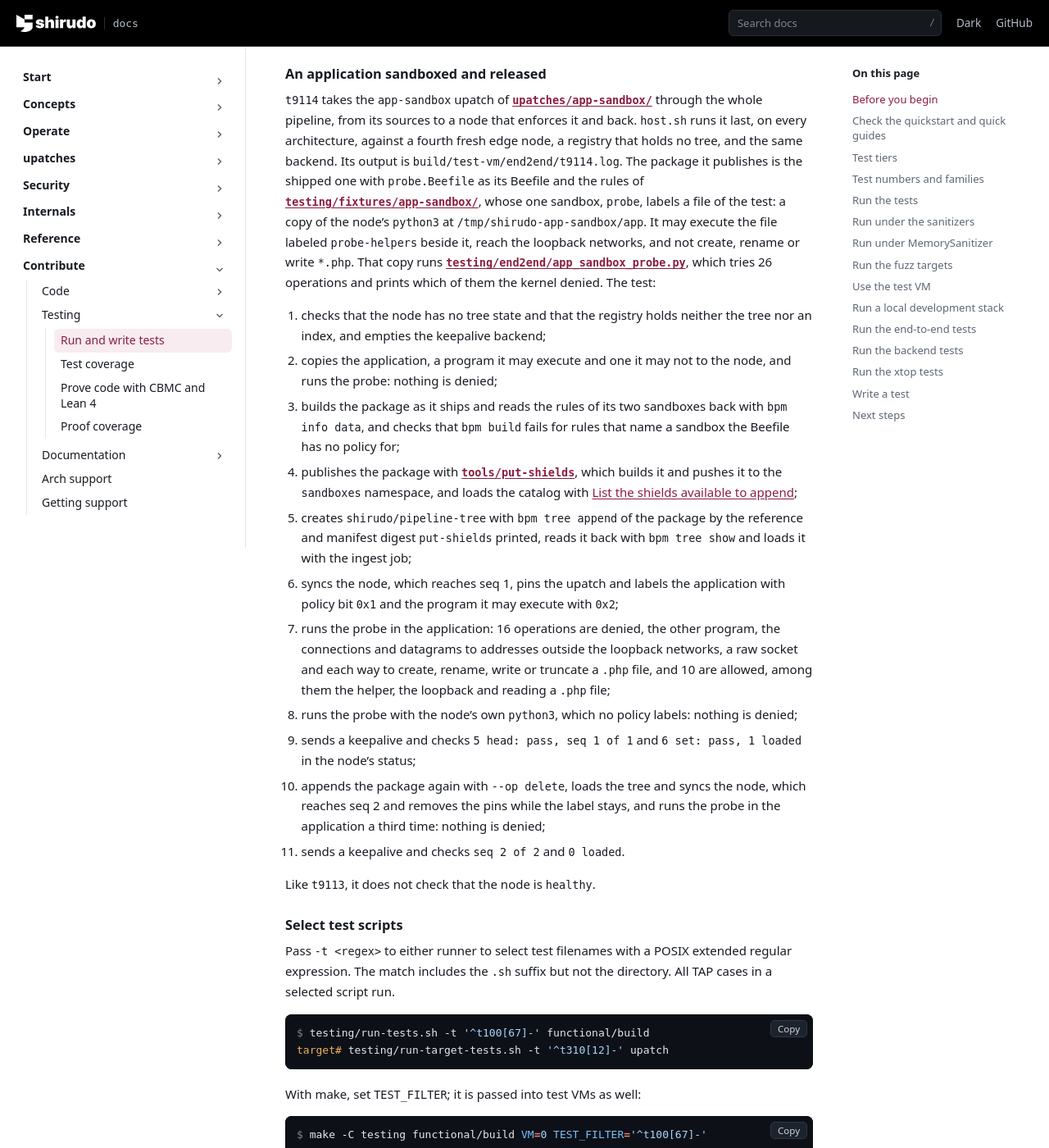
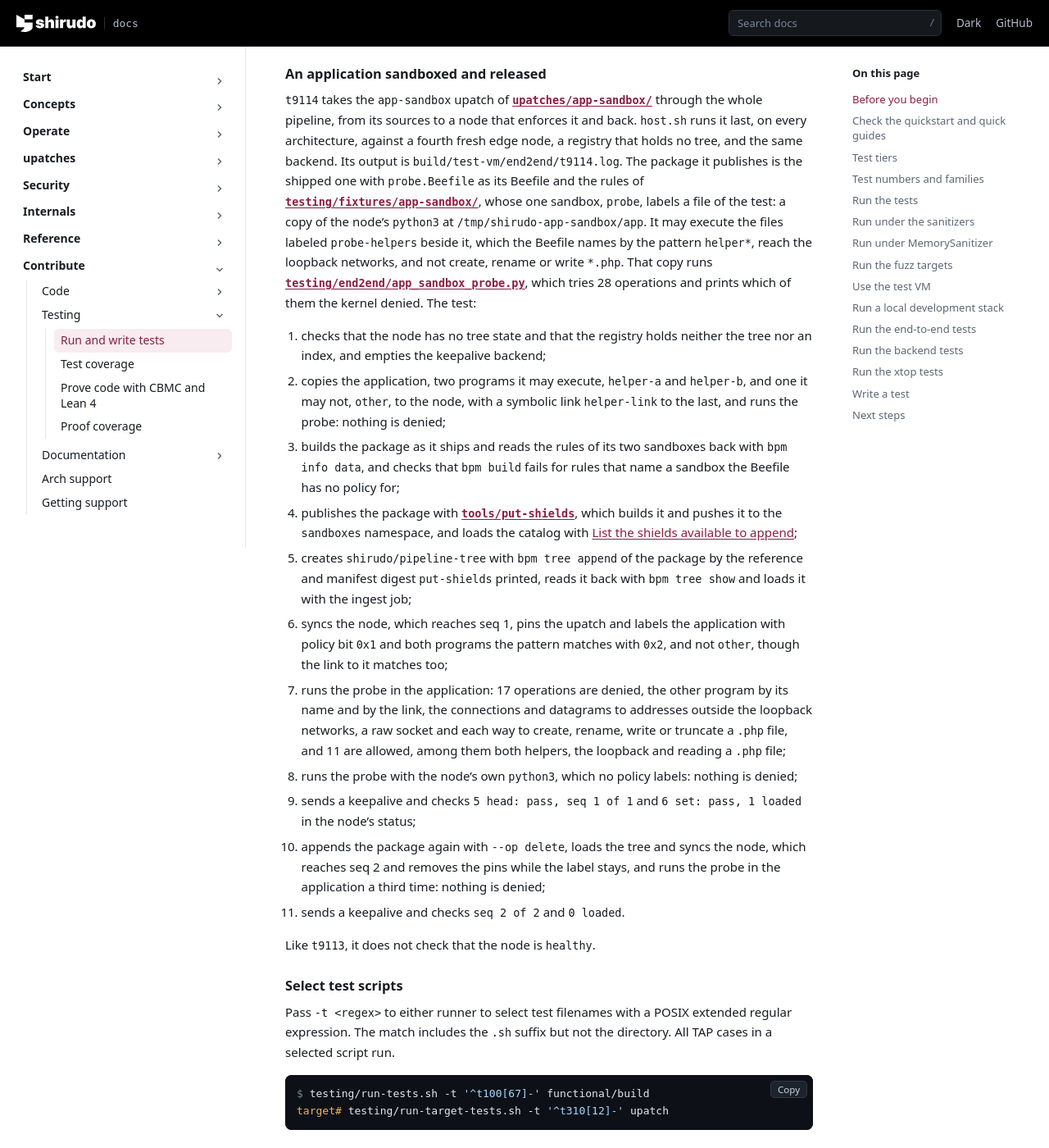
Before and after one commit to AliBashaSY/shirudo, a Sphinx documentation site: the page built from Documentation/contribute/testing/testing.rst, in a window 1280 px wide and 1400 px high, scrolled down 25627 px. Shown: the whole window at 82% size. Built offline with Sphinx 7.4.7, drawn with Linux system fonts in a browser that asks for light colours; pages that are not in the unit, such as notebooks, are missing from menus.

Commit message:
upatches/app-sandbox: name the executables of PHP-FPM by a pattern
The php-fpm sandbox lists /usr/sbin/php-fpm8.2, 8.3 and 8.4, as a
policy path named one file when the package was written. A node with
PHP 8.5 runs its FPM outside the sandbox until a package with a fourth
path is signed and rolled out.

A policy path now takes a wildcard in its last component: name them as
/usr/sbin/php-fpm*, which is what the model this package follows had.
The target labels the regular files of /usr/sbin that match at each
load, so the next PHP is in the sandbox once the upatch is loaded again
after its install, with no new package.

t9114 carries a pattern through the pipeline the same way. Its fixture
names the programs the sandbox may execute as helper*, and the node has
two of them and a symbolic link, helper-link, to the program it may
not execute. Both carry the bit after the sync and run in the sandbox;
the link's file carries none, and the sandbox is denied it by either
name. The probe makes 28 checks for that, and 17 are denied.

Signed-off-by: John Fastabend <john.fastabend@gmail.com>

```diff
--- a/Documentation/contribute/testing/test-coverage.rst
+++ b/Documentation/contribute/testing/test-coverage.rst
@@ -945,7 +945,8 @@ signed config image.
        sandbox without a ``[[upatches.policy]]`` table, ``put-shields``
        and ``shields-put``, ``bpm tree append`` by reference and
        ``--package-digest``, the node loading it at seq 1 and labeling
-       the sandbox's files, a labeled program denied the executions,
+       the sandbox's files, those a pattern of the Beefile matches and
+       not the target of a symbolic link it matches, a labeled program denied the executions,
        connections, datagrams, raw socket and ``.php`` creations,
        renames and writes its sandbox rules out and allowed the rest, an
        unlabeled program denied nothing, then ``--op delete`` and the
--- a/Documentation/contribute/testing/testing.rst
+++ b/Documentation/contribute/testing/testing.rst
@@ -1432,16 +1432,19 @@ it publishes is the shipped one with ``probe.Beefile`` as its Beefile
 and the rules of :src:`testing/fixtures/app-sandbox/`, whose one
 sandbox, ``probe``,
 labels a file of the test: a copy of the node's ``python3`` at
-``/tmp/shirudo-app-sandbox/app``. It may execute the file labeled
-``probe-helpers`` beside it, reach the loopback networks, and not
-create, rename or write ``*.php``. That copy runs
-:src:`testing/end2end/app_sandbox_probe.py`, which tries 26 operations
+``/tmp/shirudo-app-sandbox/app``. It may execute the files labeled
+``probe-helpers`` beside it, which the Beefile names by the pattern
+``helper*``, reach the loopback networks, and not create, rename or
+write ``*.php``. That copy runs
+:src:`testing/end2end/app_sandbox_probe.py`, which tries 28 operations
 and prints which of them the kernel denied. The test:
 
 #. checks that the node has no tree state and that the registry holds
    neither the tree nor an index, and empties the keepalive backend;
-#. copies the application, a program it may execute and one it may not
-   to the node, and runs the probe: nothing is denied;
+#. copies the application, two programs it may execute, ``helper-a``
+   and ``helper-b``, and one it may not, ``other``, to the node, with a
+   symbolic link ``helper-link`` to the last, and runs the probe:
+   nothing is denied;
 #. builds the package as it ships and reads the rules of its two
    sandboxes back with ``bpm info data``, and checks that ``bpm build``
    fails for rules that name a sandbox the Beefile has no policy for;
@@ -1453,13 +1456,15 @@ and prints which of them the kernel denied. The test:
    reads it back with ``bpm tree show`` and loads it with the ingest
    job;
 #. syncs the node, which reaches seq 1, pins the upatch and labels the
-   application with policy bit ``0x1`` and the program it may execute
-   with ``0x2``;
-#. runs the probe in the application: 16 operations are denied, the
-   other program, the connections and datagrams to addresses outside
-   the loopback networks, a raw socket and each way to create, rename,
-   write or truncate a ``.php`` file, and 10 are allowed, among them the
-   helper, the loopback and reading a ``.php`` file;
+   application with policy bit ``0x1`` and both programs the pattern
+   matches with ``0x2``, and not ``other``, though the link to it
+   matches too;
+#. runs the probe in the application: 17 operations are denied, the
+   other program by its name and by the link, the connections and
+   datagrams to addresses outside the loopback networks, a raw socket
+   and each way to create, rename, write or truncate a ``.php`` file,
+   and 11 are allowed, among them both helpers, the loopback and reading
+   a ``.php`` file;
 #. runs the probe with the node's own ``python3``, which no policy
    labels: nothing is denied;
 #. sends a keepalive and checks ``5 head: pass, seq 1 of 1`` and ``6
--- a/Documentation/upatches/learn/examples.rst
+++ b/Documentation/upatches/learn/examples.rst
@@ -143,7 +143,8 @@ app-sandbox
    * - Policy labels
      - one ``[[upatches.policy]]`` table per sandbox, ``apache`` and
        ``php-fpm``, each a bit and the executables that put a task in
-       the sandbox
+       the sandbox, those of PHP-FPM by the pattern
+       ``/usr/sbin/php-fpm*``
    * - Generated data
      - ``sandbox_policy``, which ``gen_policy.py`` writes from
        ``sandbox.toml`` and the policy bits of the Beefile
```
Also changed, not shown: upatches/app-sandbox/README.md, 4 other files.
